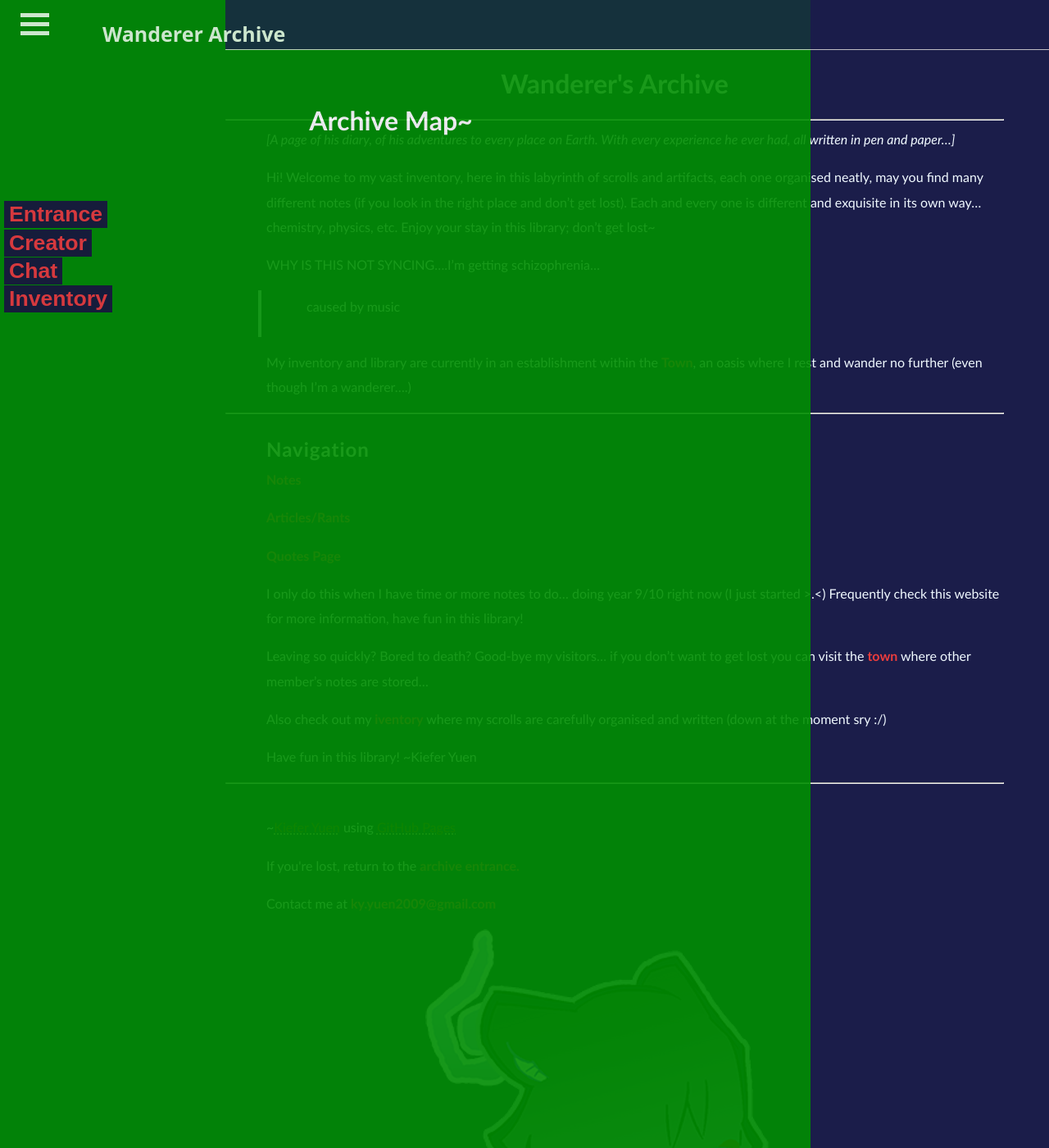
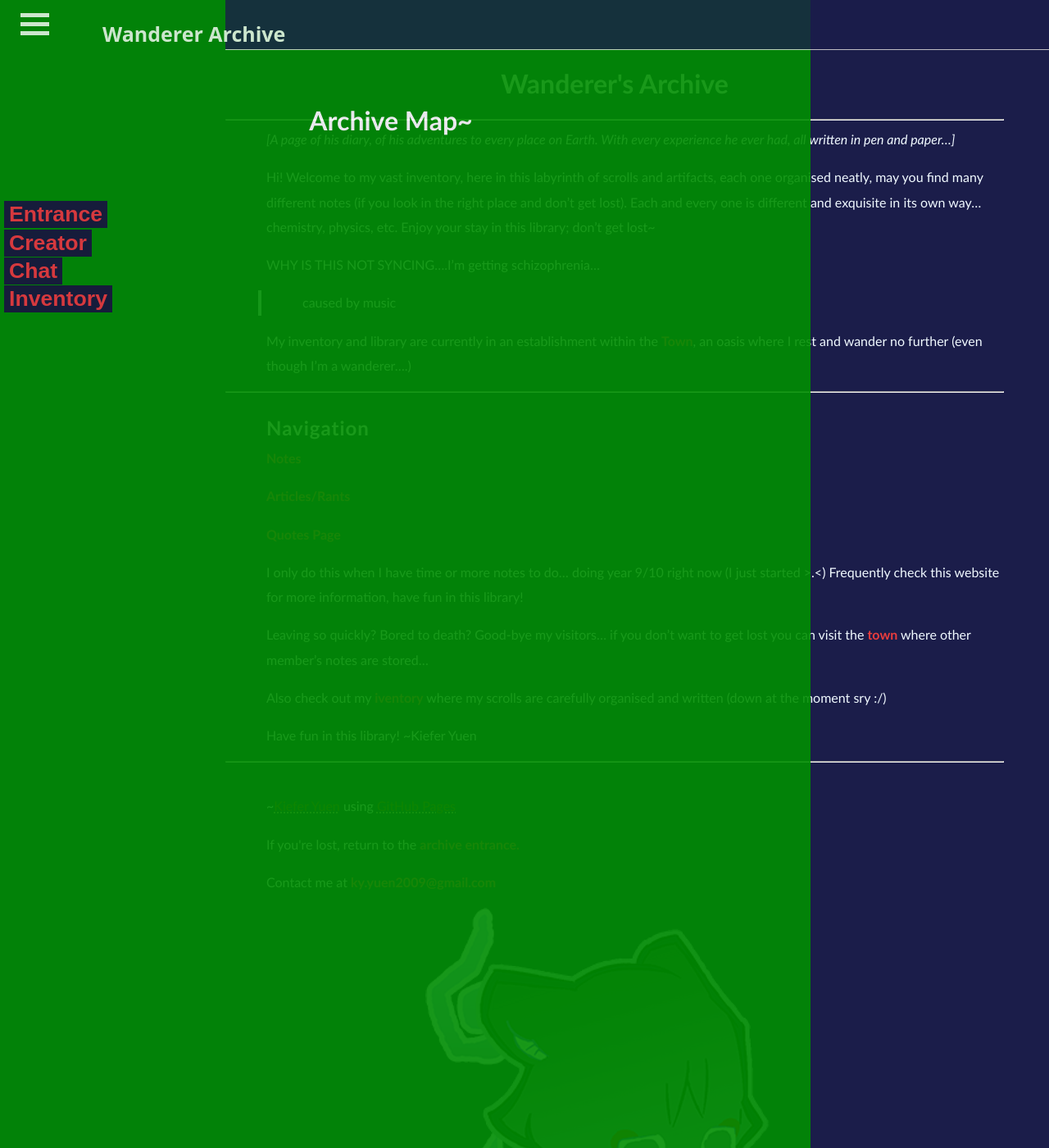
Before and after one commit to Rewind789/wanderer-archive, a Jekyll site: the page built from index.md, in a window 1280 px wide and 1400 px high. Shown: the whole window at 82% size. Built offline with Jekyll 4.4.1, drawn with Linux system fonts in a browser that asks for light colours; nearby versions of some CDN libraries; our own code applies the rules of GitHub Pages for plain Markdown files.

Commit message:
Update main.css

```diff
--- a/assets/css/main.css
+++ b/assets/css/main.css
@@ -265,7 +265,7 @@ h1 {
 }
 
 blockquote {
-  padding: 5px;
+  padding-right: 5px;
   margin-left: 275;
   border-left: 0.3rem solid #dce6f0;
 }
```
